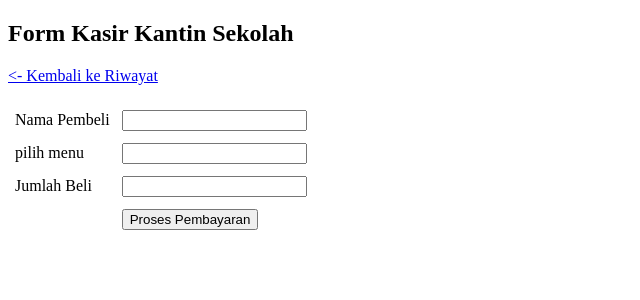
After one commit to Nuryamin0/Project-Aplikasi-Kantin-sekolah, a PHP site: page /transaksi/tambah.php in a window 1280 px wide. The commit adds this page. Shown: the top 300 px of the page, without its empty margins (0-640 px from the left). Run offline with PHP 8.4, Linux system fonts and the light colour scheme; data that the repository does not hold is empty.

Commit message:
mengganti pesanan jadi transaksi

```diff
--- a/config/koneksi.php
+++ b/config/koneksi.php
@@ -2,7 +2,7 @@
 $hostname = "localhost";
 $username = "root";
 $password = "";
-$dbname = "kantin";
+$dbname = "kantin_sekolah";
 
 $koneksi = mysqli_connect($hostname, $username, $password, $dbname);
 
--- a/menu/index.php
+++ b/menu/index.php
@@ -88,6 +88,7 @@ tbody {
                 <th>kategori</th>
                 <th>harga</th>
                 <th>stok</th>
+                <th>foto</th>
                 <th>aksi</th>
             </tr>
         </thead>
@@ -99,6 +100,7 @@ tbody {
                 <td><?php echo $menu['kategori']; ?></td>
                 <td><?php echo $menu['harga'];?></td>
                 <td><?php echo $menu['stok'];?></td>
+                <td><?php echo $menu['foto'];?></td>
                 <td>
                     <a href="edit.php?id_menu=<?php echo $menu['id_menu']; ?>">Edit</a>
                     <a href="javascript:void(0)" onclick="deleteData(<?php echo $menu['id_menu']; ?>)">Hapus</a>
--- /dev/null
+++ b/transaksi/tambah.php
@@ -0,0 +1,82 @@
+<?php
+require_once __DIR__ . "/../config/koneksi.php";
+
+/** @var mysqli $koneksi */
+
+
+$query_menu = "SELECT * FROM menu WHERE stok > 0";
+$daftar_menu = mysqli_query($koneksi, $query_menu);
+
+if (isset($_POST['submit'])) {
+    $nama_pembeli = $_POST['nama_pembeli'];
+    $id_menu      = $_POST['id_menu'];
+    $jumlah       = $_POST['jumlah'];
+
+
+    $query_harga = "SELECT harga FROM menu WHERE id_menu = '$id_menu'";
+    $ambil_harga = mysqli_query($koneksi, $query_harga);
+    $data_menu   = mysqli_fetch_assoc($ambil_harga);
+
+    $harga    = $data_menu['harga'];
+    $subtotal = $harga * $jumlah;
+    $kode_transaksi = "TRX-" . date("dmY") . "-" . rand(10, 99);
+    $query_transaksi = "INSERT INTO transaksi (kode_transaksi, nama_pembeli, total_bayar)
+                        VALUES ('$kode_transaksi', '$nama_pembeli', '$subtotal')";
+    mysqli_query($koneksi, $query_transaksi);
+    $id_transaksi_baru = mysqli_insert_id($koneksi);
+
+    $query_detail = "INSERT INTO detail_transaksi (id_transaksi, id_menu, jumlah, subtotal)
+                     VALUES ('$id_transaksi_baru', '$id_menu', '$jumlah', '$subtotal')";
+    $simpan = mysqli_query($koneksi, $query_detail);
+
+    if ($simpan) {
+        mysqli_query($koneksi, "UPDATE menu SET stok = stok - $jumlah WHERE id_menu = '$id_menu'");
+        header("Location: index.php");
+        exit();
+    } else {
+        echo "<script>alert('Gagal memproses transaksi!');</script>";
+    }
+}
+?>
+
+<!DOCTYPE html>
+<html lang="en">
+<head>
+    <meta charset="UTF-8">
+    <title>Kasir Kantin - Tambah Transaksi</title>
+</head>
+<body>
+    <h2>Form Kasir Kantin Sekolah</h2>
+    <a href="index.php"><- Kembali ke Riwayat</a>
+    <br><br>
+
+    <form action="tambah.php" method="post">
+        <table cellpadding="5">
+            <tr>
+                <td>Nama Pembeli</td>
+                <td><input type="text" name="nama_pembeli" required></td>
+            </tr>
+            <tr>
+               <td>pilih menu</td>
+                <td><input type="text" name="nama_produk" required></td>
+
+                        <?php while($menu = mysqli_fetch_assoc($daftar_menu)) { ?>
+                            <option value="<?php echo $menu['id_menu']; ?>">
+                                <?php echo $menu['nama_menu']; ?> - (Rp <?php echo number_format($menu['harga']); ?>)
+                            </option>
+                        <?php } ?>
+                    </select>
+                </td>
+            </tr>
+            <tr>
+                <td>Jumlah Beli</td>
+                <td><input type="number" name="jumlah" min="1" required></td>
+            </tr>
+            <tr>
+                <td></td>
+                <td><input type="submit" name="submit" value="Proses Pembayaran"></td>
+            </tr>
+        </table>
+    </form>
+</body>
+</html>
```
Also changed, not shown: menu/edit.php (+8 -1 lines), menu/tambah.php (+8 -1 lines), transaksi/detail.php (added, +59 -0 lines), transaksi/index.php (added, +48 -0 lines), pesanan/hapus.php (deleted), pesanan/index.php (deleted), pesanan/tambah.php (deleted).
